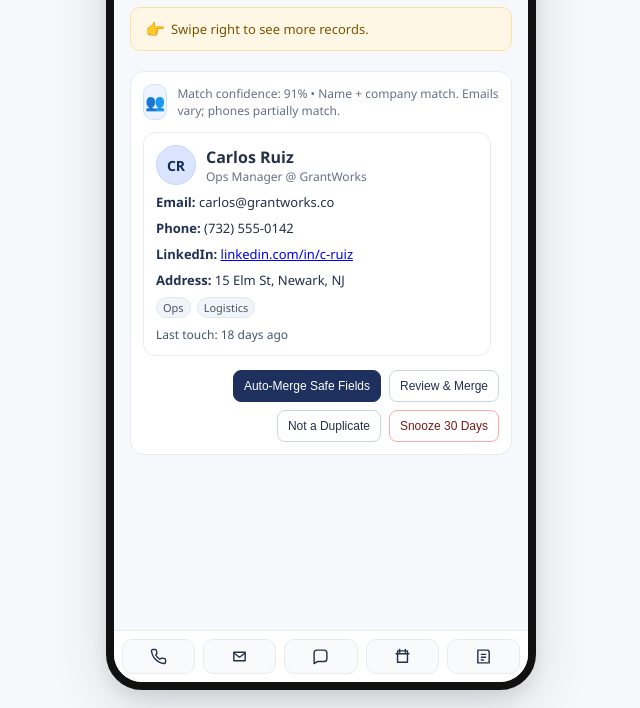
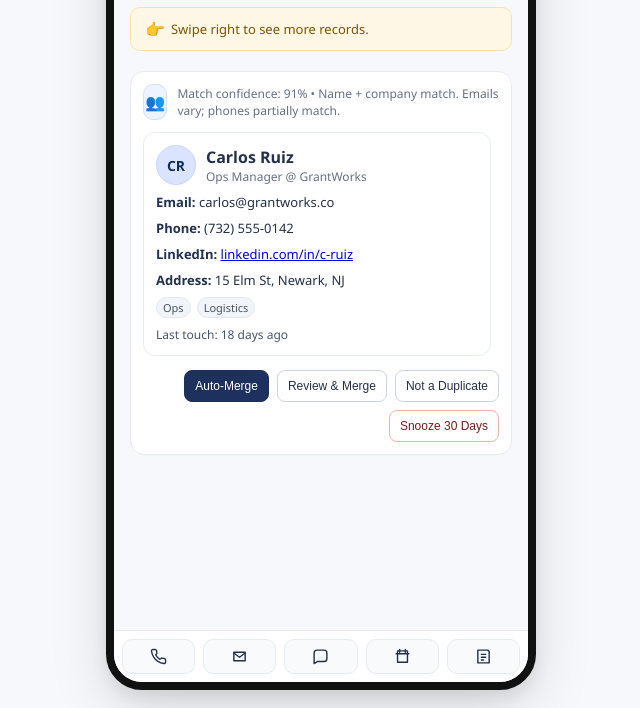
Before and after one commit to kakatbarilea-prog/segwikapp-showing-duplicates, a plain HTML site: page index.html in a window 1280 px wide. Shown: the part 128-836 px from the top of the page, without its empty margins (319-959 px from the left). Drawn offline with Linux system fonts and the light colour scheme.

Commit message:
Update index.html

```diff
--- a/index.html
+++ b/index.html
@@ -282,7 +282,7 @@ function groupHTML(g){
     </div>
 
     <div class="btns">
-      <button class="cta" onclick="autoMerge('${g.gid}')">Auto-Merge Safe Fields</button>
+      <button class="cta" onclick="autoMerge('${g.gid}')">Auto-Merge</button>
       <button class="cta ghost" onclick="openManualMerge('${g.gid}')">Review & Merge</button>
       <button class="cta ghost" onclick="settleGroup('${g.gid}','Marked as not a duplicate.')">Not a Duplicate</button>
       <button class="cta warn" onclick="settleGroup('${g.gid}','Snoozed for 30 days.')">Snooze 30 Days</button>
```
